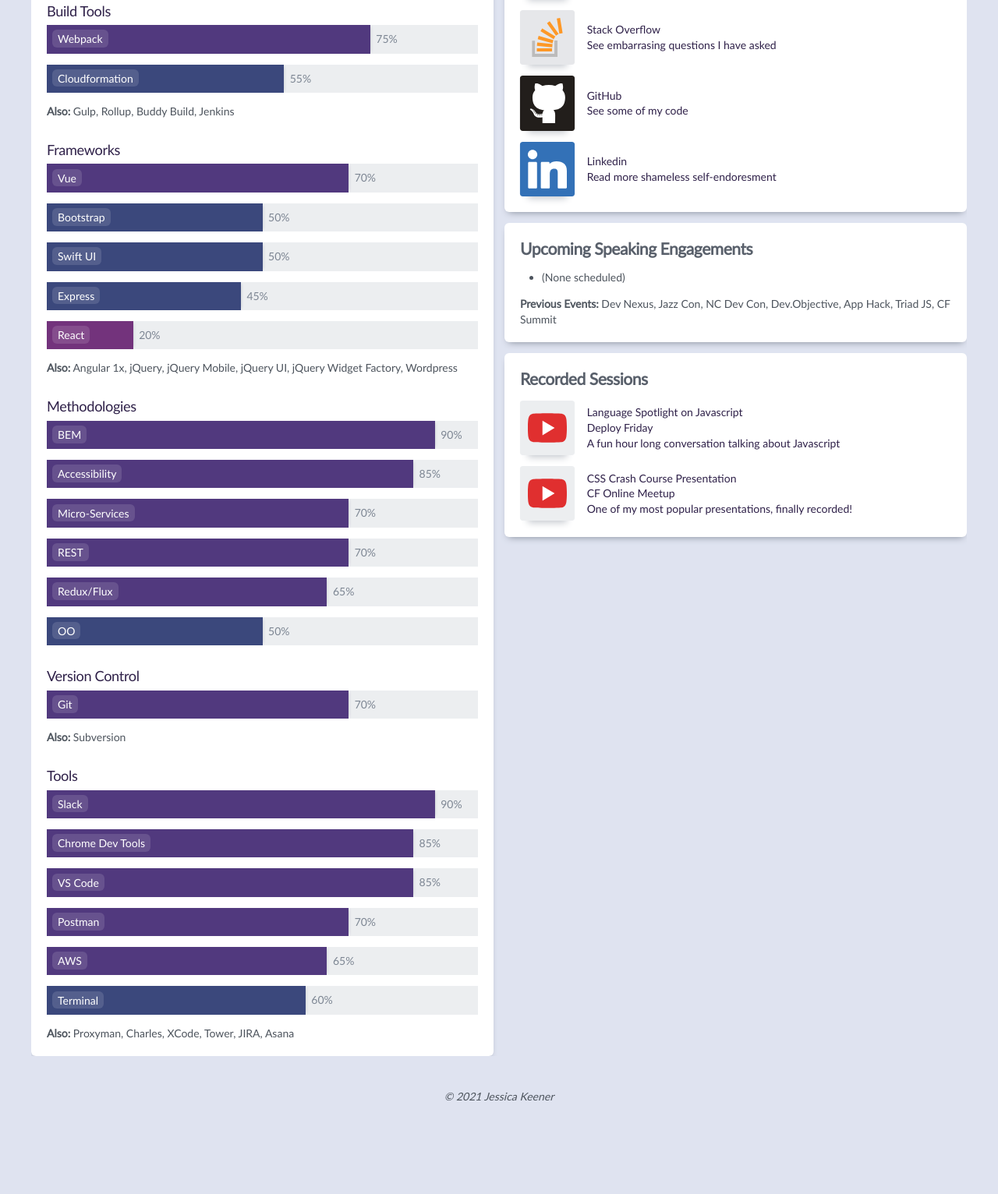
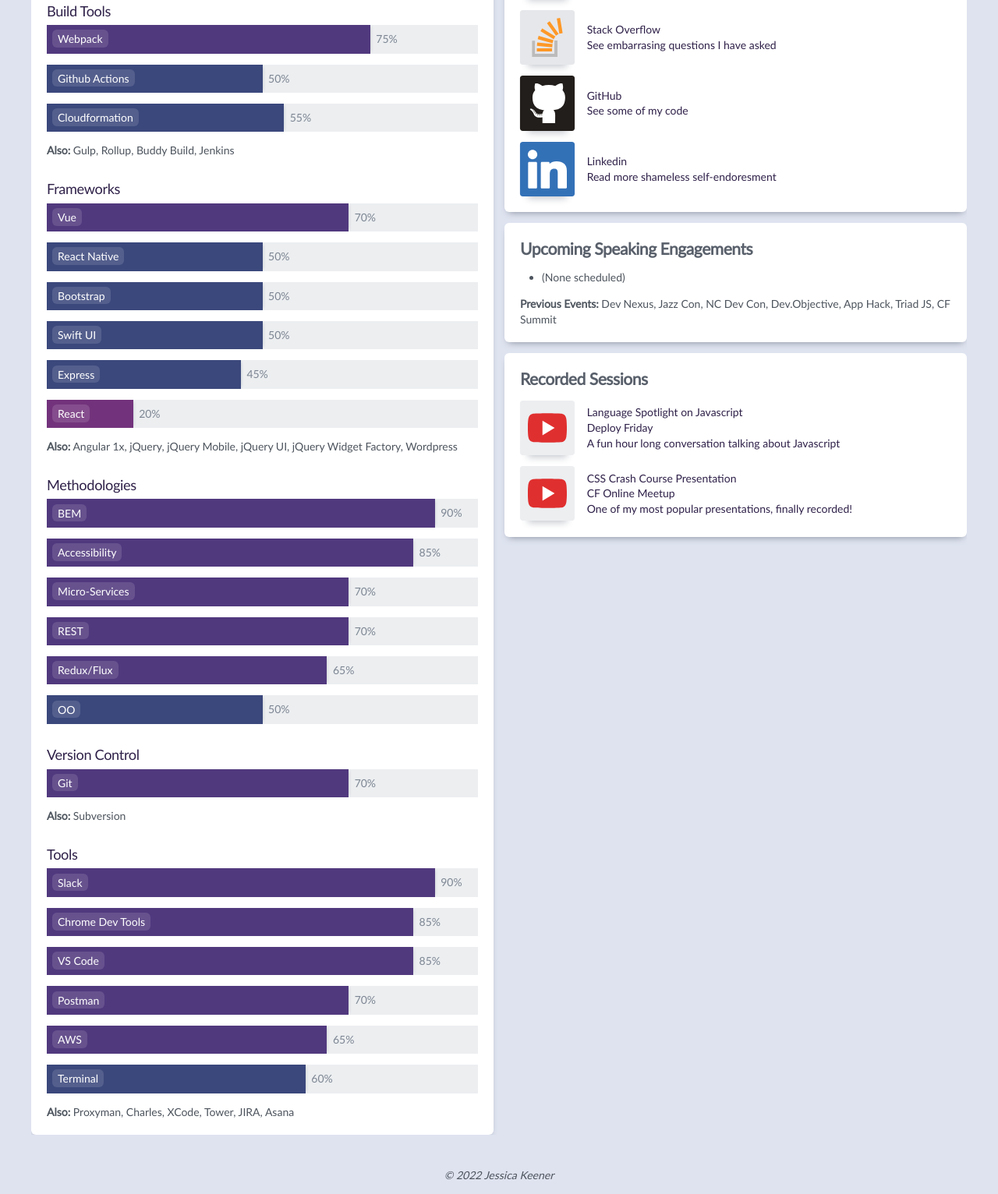
Before and after one commit to mistersender/mistersender.github.io, a website: page index.html in a window 1280 px wide. Shown: the part 681-2213 px from the top of the page at 78% size. Before the commit the page ends 2112 px from the top, so only its background shows below. Drawn offline with Linux system fonts and the light colour scheme.

Commit message:
lil updates

```diff
--- a/index.html
+++ b/index.html
@@ -66,6 +66,7 @@
      <h4>Build Tools</h4>
      <ul class="c-graph__area">
       <li class="c-graph__data"><span class="c-tag c-tag--title">Webpack</span> <span class="c-graph__percentage">75%</span></li>
+      <li class="c-graph__data"><span class="c-tag c-tag--title">Github Actions</span> <span class="c-graph__percentage">50%</span></li>
       <li class="c-graph__data"><span class="c-tag c-tag--title">Cloudformation</span> <span class="c-graph__percentage">55%</span></li>
      </ul>
      <section>
@@ -76,6 +77,7 @@
     <h4>Frameworks</h4>
      <ul class="c-graph__area">
       <li class="c-graph__data"><span class="c-tag c-tag--title">Vue</span> <span class="c-graph__percentage">70%</span></li>
+      <li class="c-graph__data"><span class="c-tag c-tag--title">React Native</span> <span class="c-graph__percentage">50%</span></li>
       <li class="c-graph__data"><span class="c-tag c-tag--title">Bootstrap</span> <span class="c-graph__percentage">50%</span></li>
       <li class="c-graph__data"><span class="c-tag c-tag--title">Swift UI</span> <span class="c-graph__percentage">50%</span></li>
       <li class="c-graph__data"><span class="c-tag c-tag--title">Express</span> <span class="c-graph__percentage">45%</span></li>
@@ -174,7 +176,7 @@
   </article>
  </main>
  <footer class="s-footer">
-  &copy; 2021 Jessica Keener
+  &copy; 2022 Jessica Keener
  </footer>
  <link rel="stylesheet" href="assets/css/site.css">
  <script src="assets/js/site.min.js"></script>
```
